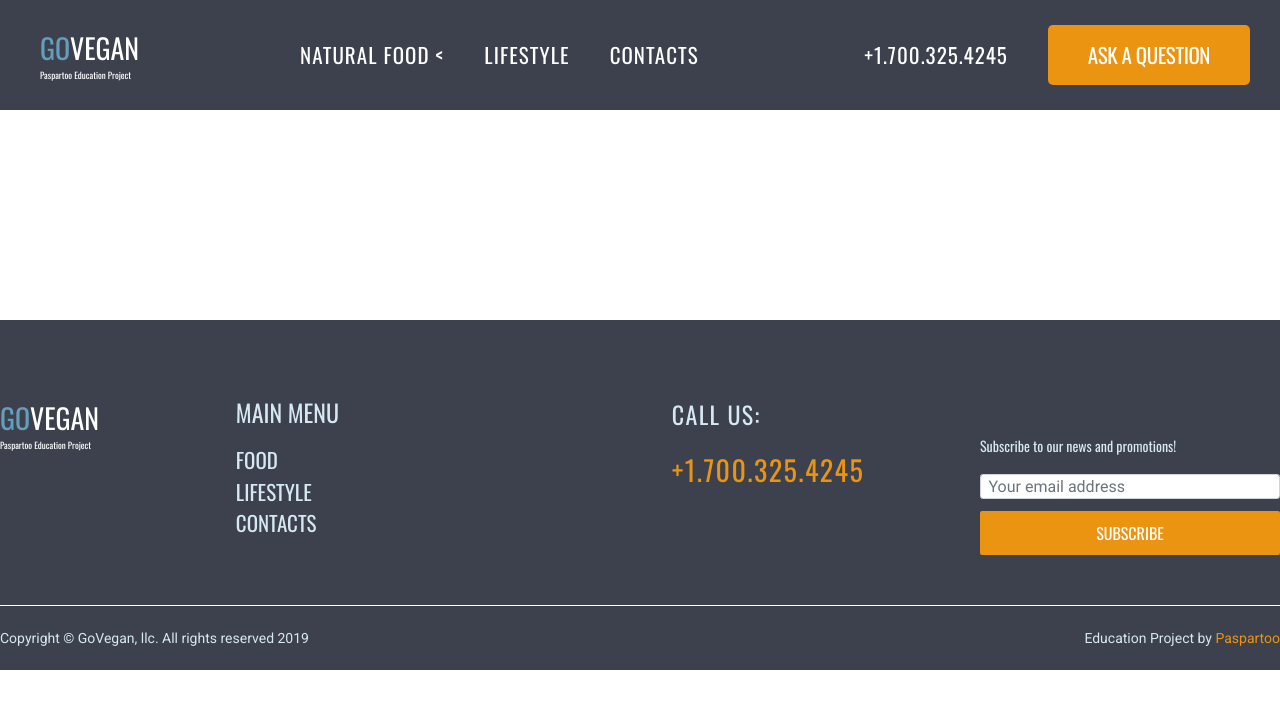
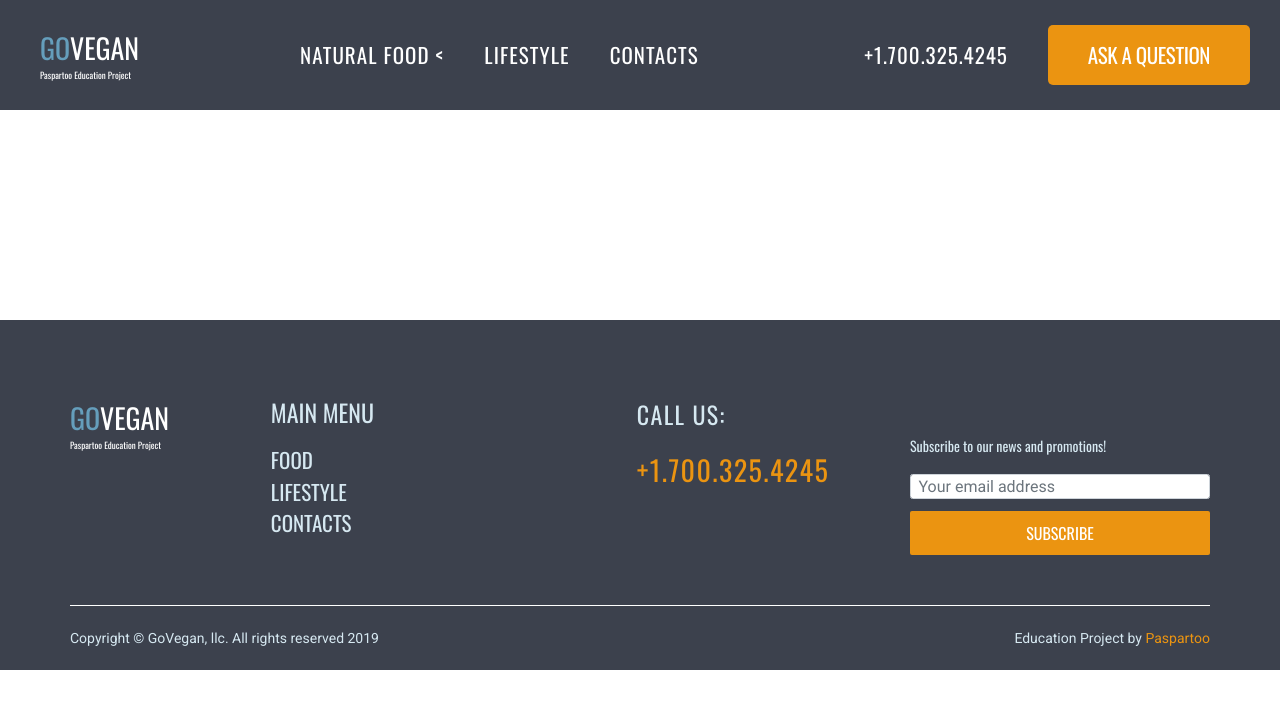
Before and after one commit to sidorkinandrew/govegan, a plain HTML site: page index.html in a window 1280 px wide. Drawn offline with nearby package versions, Linux system fonts and the light colour scheme.

Commit message:
vegan-container

```diff
--- a/index.html
+++ b/index.html
@@ -102,6 +102,7 @@
             veniam suscipit nam aut dolorem temporibus voluptatum!
         </div>
         <footer class="footer-bar">
+            <div class="vegan-container">
                 <div class="row footer-main justify-content-between align-items-start">
                     <div class="col-auto footer-main__brand">
                         <a class="navbar-brand" href="#">
@@ -138,6 +139,7 @@
                     <div class="educational-project">Education Project by <a href="#"
                             class="footer-paspartoo-href">Paspartoo</a></div>
                 </div>
+            </div>
         </footer>
     </div> <!-- /.container -->
     <script src="./js/jquery-3.4.1.slim.min.js"></script>
--- a/sass/styles.sass
+++ b/sass/styles.sass
@@ -54,7 +54,6 @@ h2, h3
     font-size: 1.6rem
   p
     font-size: 1.6rem
-
 @include media_min($_min_width: $phone) // 576px
   .vegan-container // container max width
     max-width: calc(100% - 2*15px)
@@ -81,7 +80,7 @@ h2, h3
     font-size: 2.1rem
 @include media_min($_min_width: $projector) // 1360 px
   .vegan-container // container max width
-    max-width: 100% //1300px
+    max-width: 1300px
 
 .navbar-brand
   @include title(400, 2.8rem)
```
Also changed, not shown: css/styles.min.css, 1 other file. Lines whose indentation alone changed are shown as unchanged.
